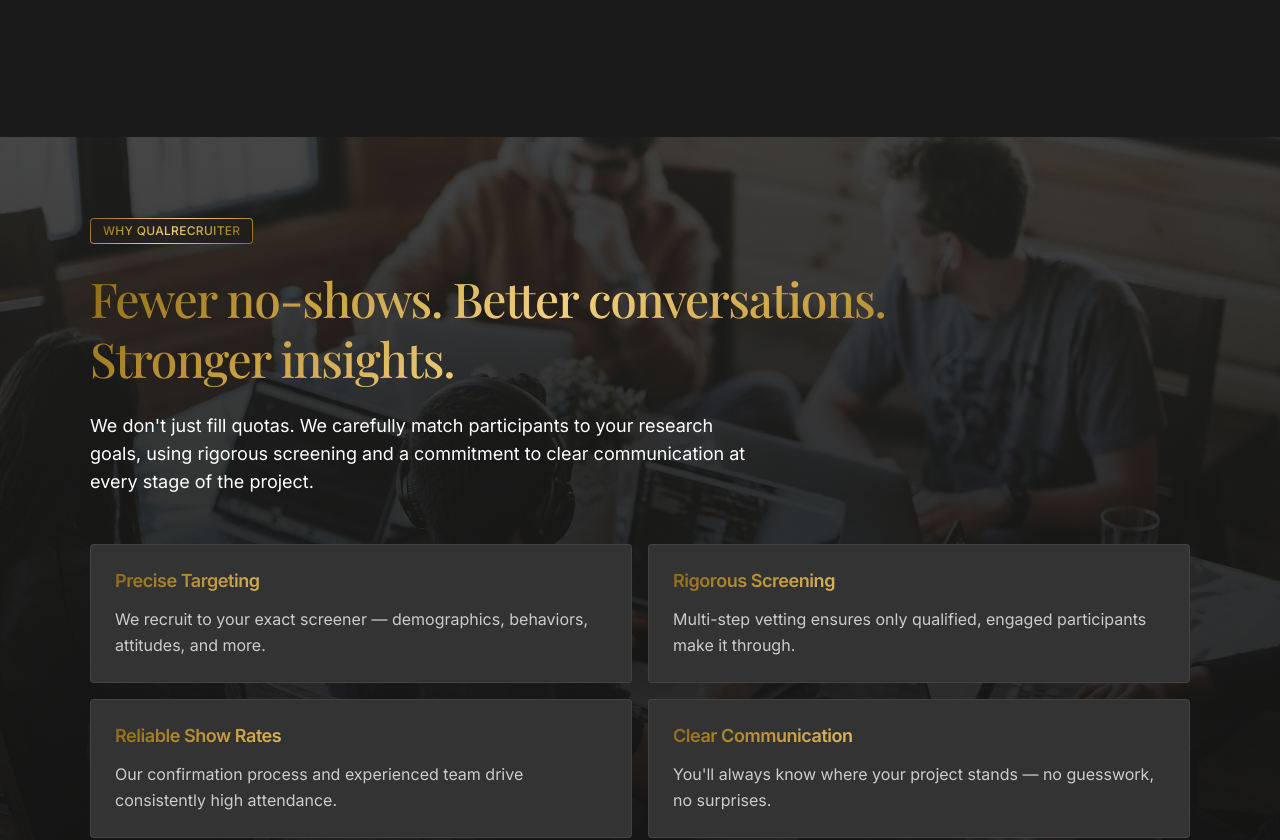
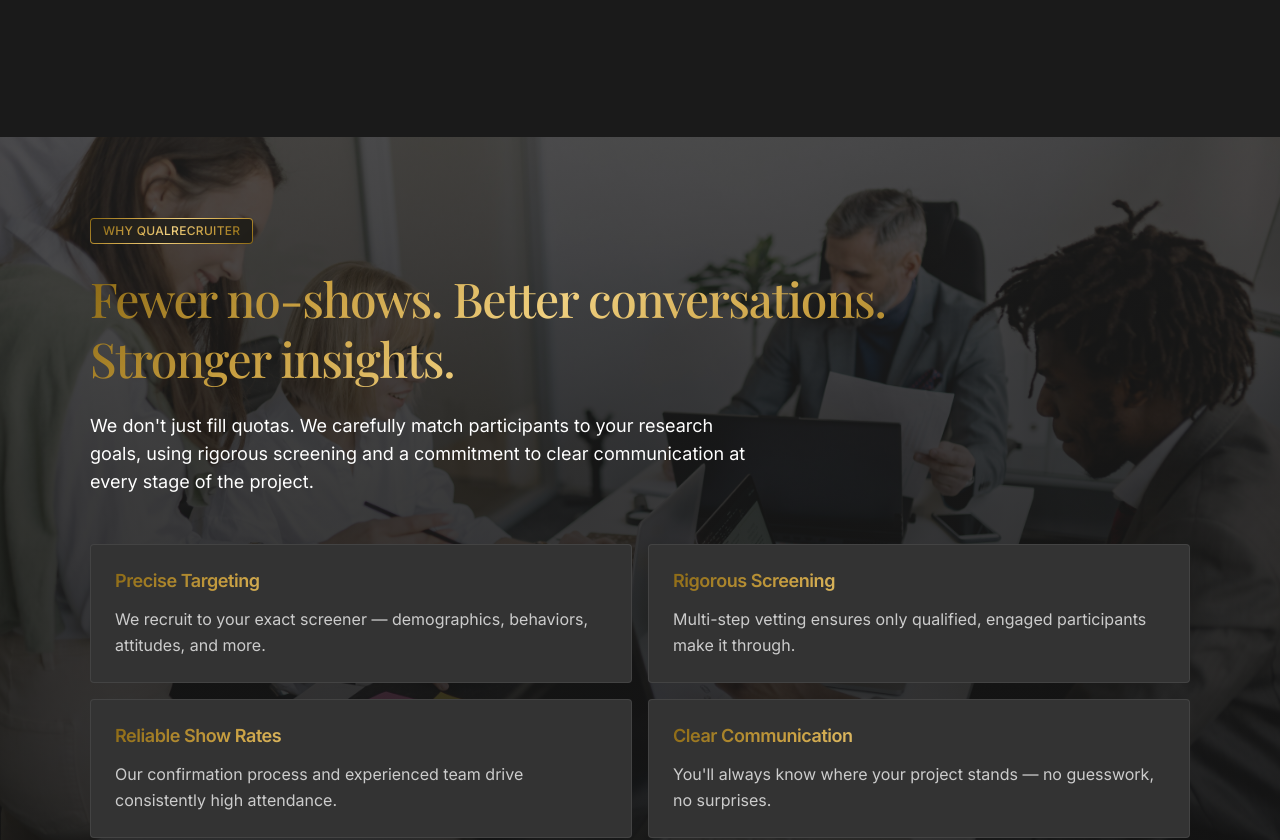
Before and after one commit to LeonidYezerskyi/qualrecruiter, a Next.js app: page / in a window 1280 px wide. Shown: the part 1780-2620 px from the top of the page. Built offline with nearby package versions, Linux system fonts and the light colour scheme; no server answers.

Commit message:
Changed bg images

```diff
--- a/src/components/ResultsYouCanExpectSection.tsx
+++ b/src/components/ResultsYouCanExpectSection.tsx
@@ -10,7 +10,7 @@ const playfair = Playfair_Display({
   weight: ["500", "600", "700"],
 });
 
-const BG_IMAGE = "/images/hero-bg.jpg";
+const BG_IMAGE = "/images/bg-results-expect.jpg";
 
 const items = [
   {
--- a/src/components/WhyQualRecruiterSection.tsx
+++ b/src/components/WhyQualRecruiterSection.tsx
@@ -10,7 +10,7 @@ const playfair = Playfair_Display({
   weight: ["500", "600", "700"],
 });
 
-const BG_IMAGE = "/images/hero-bg.jpg";
+const BG_IMAGE = "/images/bg-why-qualrecruiter.jpg";
 
 const features = [
   {
```
Also changed, not shown: public/images/bg-results-expect.jpg (added), public/images/bg-why-qualrecruiter.jpg (added).
